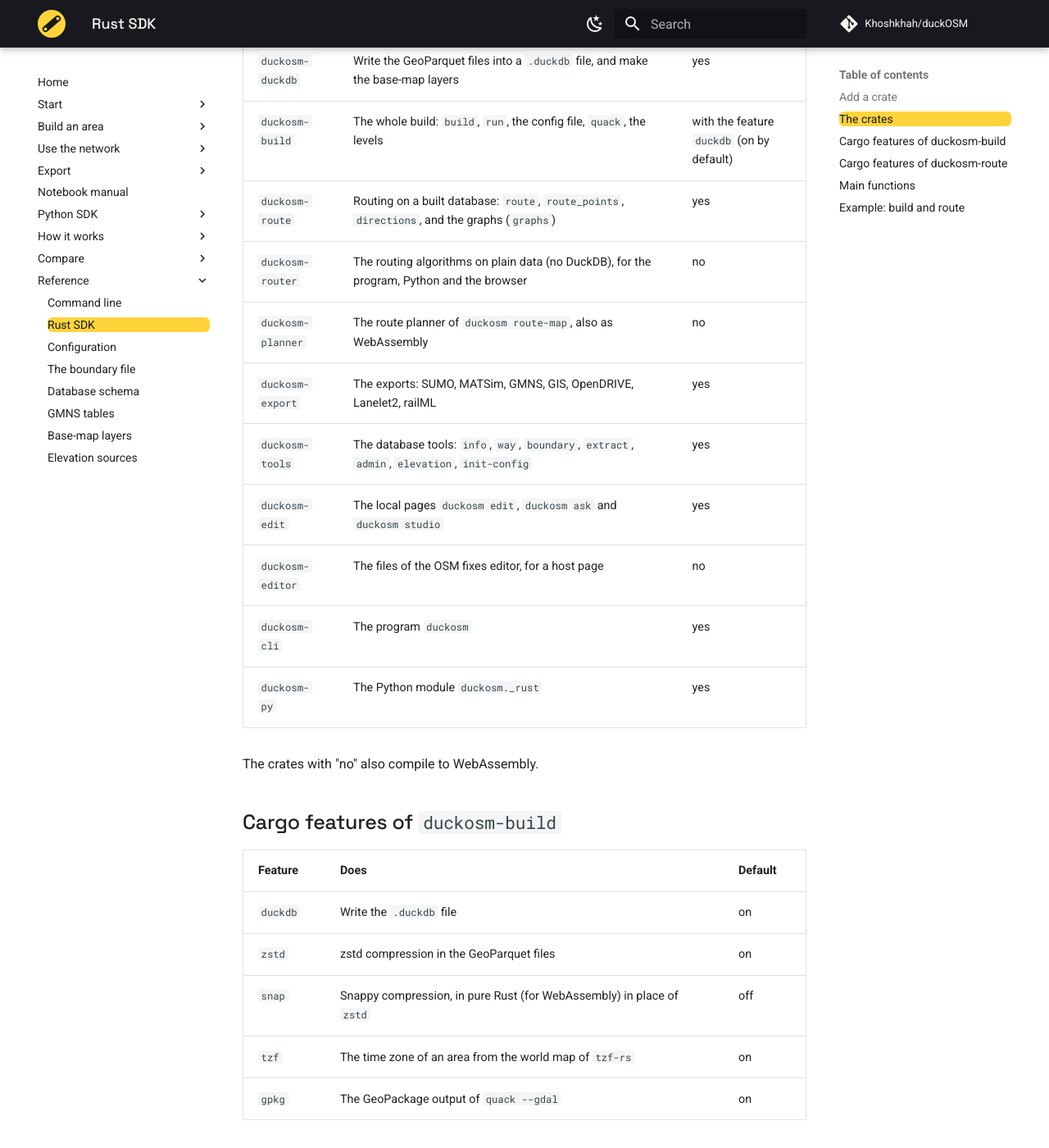
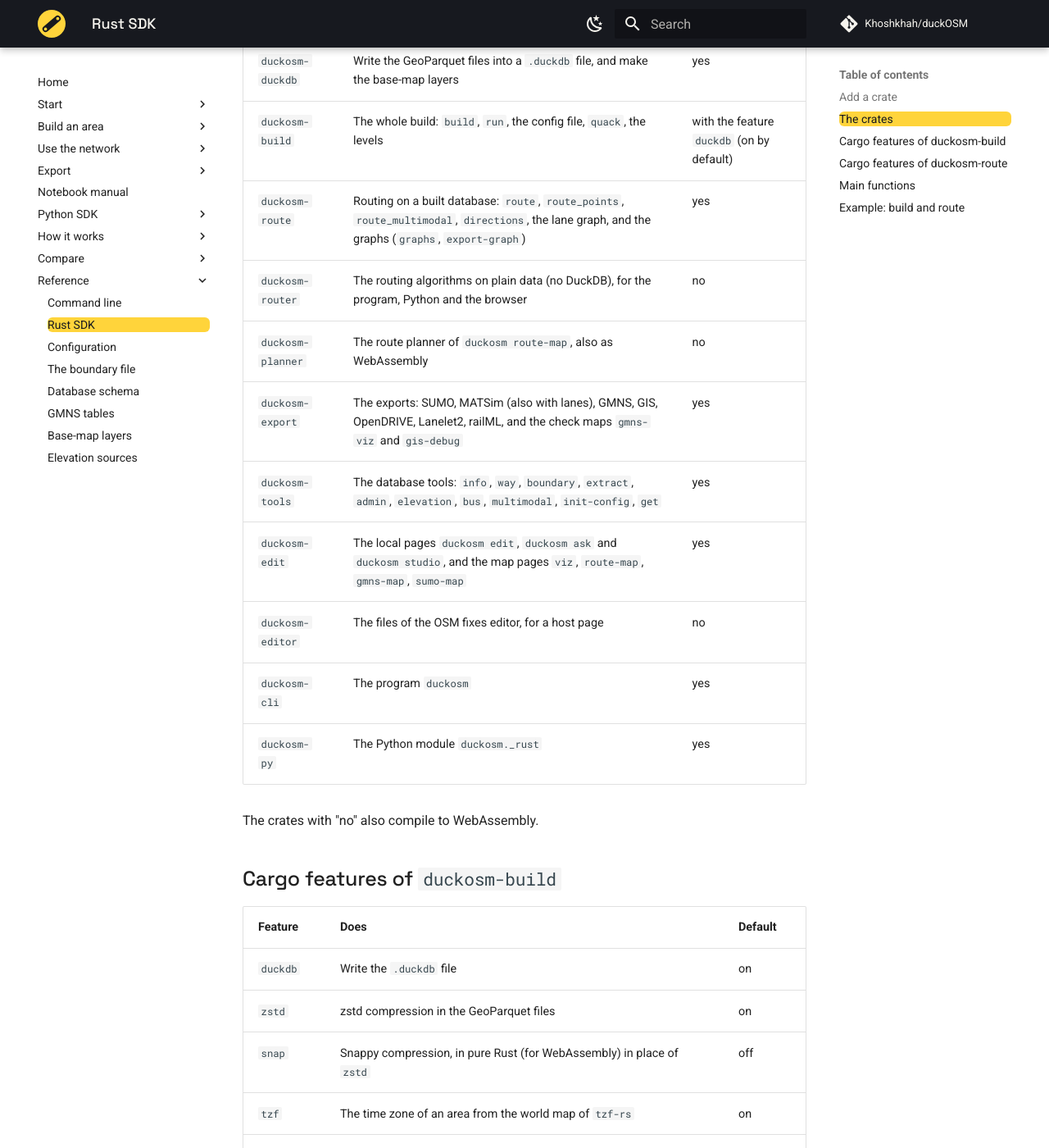
Before and after one commit to Khoshkhah/duckOSM, an MkDocs documentation site: the page built from docs/reference/rust.md, in a window 1280 px wide and 1400 px high, scrolled down 809 px. Shown: the whole window at 82% size. Built offline with MkDocs 1.6.1 and Material for MkDocs 9.7.7, drawn with Linux system fonts in a browser that asks for light colours; comment, search, counter and statistics services are not loaded; some of the changed text lies outside the part shown.

Commit message:
Docs: the Reference pages match the code
- configuration.md: an unknown key stops the build; the command-line options
  that win over the file are those of `duckosm build`; options.clip_strategy and
  options.simplify_batches have no effect; memory_limit and threads are for the
  load of raw.*.
- cli.md: `build` has no --tile-index; gmns has only --no-pair-carriageways and
  --walk-frame; admin writes no GeoPackage without --gpkg.
- boundary.md: every build writes one row of main.boundary (the first feature);
  the real error text of a geometry that is not an area.
- database.md: the level columns of visualization.edge_levels are BIGINT;
  building_entrances comes from every build from a PBF.
- rust.md: the features postgis and get, the parameter fixes of quack and
  quack_gdal, merge of to_matsim, to_sumo_with, and the commands of each crate.

Co-Authored-By: Claude Opus 5.5 <noreply@anthropic.com>

```diff
--- a/docs/reference/rust.md
+++ b/docs/reference/rust.md
@@ -25,12 +25,12 @@ duckOSM Studio does this in its `crates/duckosm-wasm/Cargo.toml`.
 | `duckosm-parquet` | Write the tables as GeoParquet files | no |
 | `duckosm-duckdb` | Write the GeoParquet files into a `.duckdb` file, and make the base-map layers | yes |
 | `duckosm-build` | The whole build: `build`, `run`, the config file, `quack`, the levels | with the feature `duckdb` (on by default) |
-| `duckosm-route` | Routing on a built database: `route`, `route_points`, `directions`, and the graphs (`graphs`) | yes |
+| `duckosm-route` | Routing on a built database: `route`, `route_points`, `route_multimodal`, `directions`, the lane graph, and the graphs (`graphs`, `export-graph`) | yes |
 | `duckosm-router` | The routing algorithms on plain data (no DuckDB), for the program, Python and the browser | no |
 | `duckosm-planner` | The route planner of `duckosm route-map`, also as WebAssembly | no |
-| `duckosm-export` | The exports: SUMO, MATSim, GMNS, GIS, OpenDRIVE, Lanelet2, railML | yes |
-| `duckosm-tools` | The database tools: `info`, `way`, `boundary`, `extract`, `admin`, `elevation`, `init-config` | yes |
-| `duckosm-edit` | The local pages `duckosm edit`, `duckosm ask` and `duckosm studio` | yes |
+| `duckosm-export` | The exports: SUMO, MATSim (also with lanes), GMNS, GIS, OpenDRIVE, Lanelet2, railML, and the check maps `gmns-viz` and `gis-debug` | yes |
+| `duckosm-tools` | The database tools: `info`, `way`, `boundary`, `extract`, `admin`, `elevation`, `bus`, `multimodal`, `init-config`, `get` | yes |
+| `duckosm-edit` | The local pages `duckosm edit`, `duckosm ask` and `duckosm studio`, and the map pages `viz`, `route-map`, `gmns-map`, `sumo-map` | yes |
 | `duckosm-editor` | The files of the OSM fixes editor, for a host page | no |
 | `duckosm-cli` | The program `duckosm` | yes |
 | `duckosm-py` | The Python module `duckosm._rust` | yes |
@@ -46,6 +46,8 @@ The crates with "no" also compile to WebAssembly.
 | `snap` | Snappy compression, in pure Rust (for WebAssembly) in place of `zstd` | off |
 | `tzf` | The time zone of an area from the world map of `tzf-rs` | on |
 | `gpkg` | The GeoPackage output of `quack --gdal` | on |
+| `postgis` | The PostGIS output of `quack --osm2pgsql` | on |
+| `get` | The download of `duckosm get` | off |
 
 For WebAssembly, use `default-features = false, features = ["snap"]`.
 
@@ -72,8 +74,8 @@ For WebAssembly, use `default-features = false, features = ["snap"]`.
 | `duckosm_route::directions::directions(&con, &route, mode)` | The turn-by-turn steps of a route | `duckosm directions` |
 | `duckosm_route::graphs::to_petgraph(db, mode, weight) -> Result<PetGraphs, String>` | The junction graph (`junctions`: a node is a junction with `x` and `y`, an edge a road with `edge_id` and its columns) and the turn graph (`turns`: a node is an `edge_id`, an arc a legal turn with its weight), as petgraph `DiGraph`s. The same graphs as Python's `to_networkx_nodes` and `to_networkx`. Needs the feature `petgraph`. | `duckosm export-graph` |
 | `duckosm_route::graphs::junction_rows`, `turn_rows` | The same graphs as rows, for another graph library | |
-| `duckosm_export::sumo::to_sumo(db, out_dir, mode, net_name, connections, config, netconvert)` | SUMO files | `duckosm sumo` |
-| `duckosm_export::matsim::to_matsim(db, out, mode, crs, gz)` | A MATSim network | `duckosm matsim` |
+| `duckosm_export::sumo::to_sumo(db, out_dir, mode, net_name, connections, config, netconvert)` | SUMO files. `to_sumo_with(..., &SumoOptions)` also takes the options `merge` and `join_junctions` | `duckosm sumo` |
+| `duckosm_export::matsim::to_matsim(db, out, mode, crs, gz, merge)` | A MATSim network | `duckosm matsim` |
 | `duckosm_export::gmns::to_gmns(source, out, &modes)` | A GMNS database | `duckosm gmns` |
 | `duckosm_export::gis::to_gis(db, out, &modes, fmt, boundary, name, srs)` | A GeoPackage, GeoParquet or shapefile | `duckosm export-gis` |
 | `duckosm_tools::extract::extract(source, db, area)` | Cuts an area out of a built database. `area` is `Area::Name`, `Area::OsmId` or `Area::Boundary`. | `duckosm extract` |
```
Also changed, not shown: other parts of docs/reference/rust.md (+2 -2 lines), docs/reference/boundary.md (+2 -3 lines), docs/reference/cli.md (+3 -4 lines), docs/reference/configuration.md (+8 -8 lines), docs/reference/database.md (+5 -5 lines).
